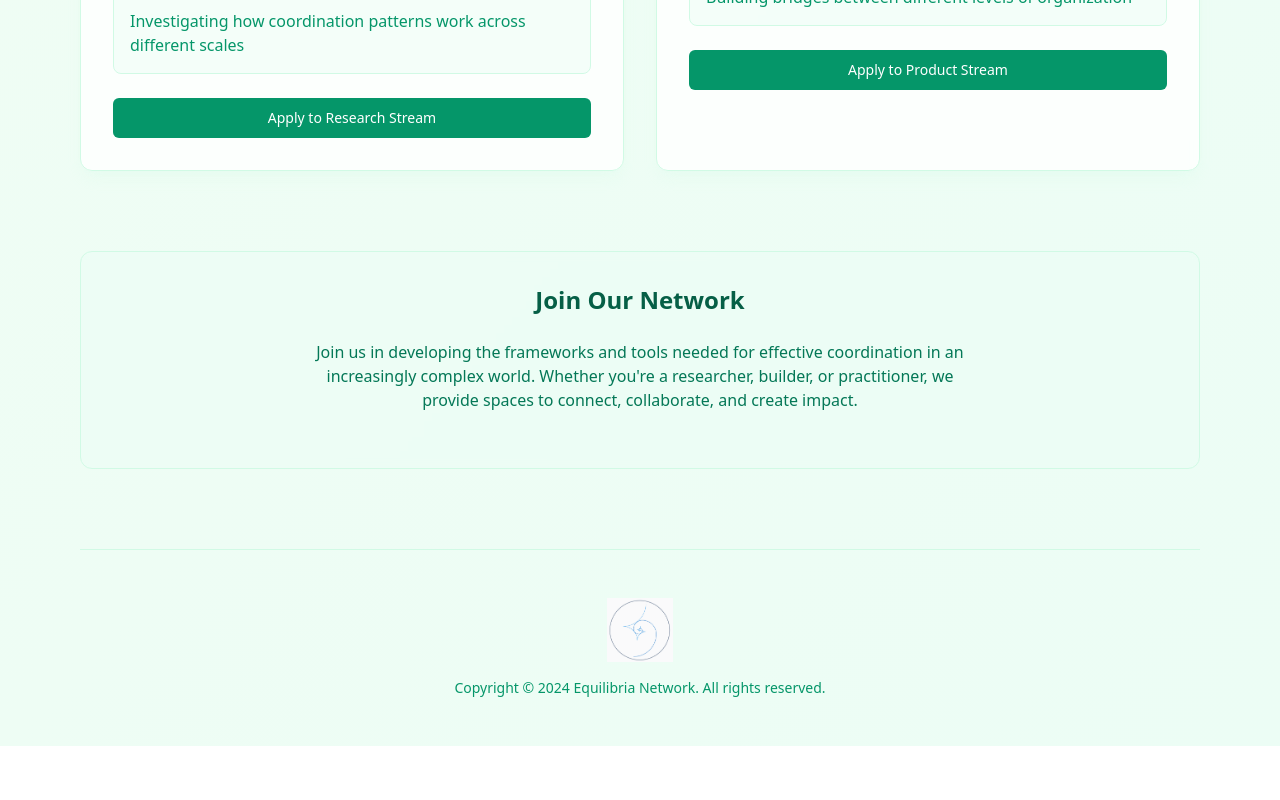
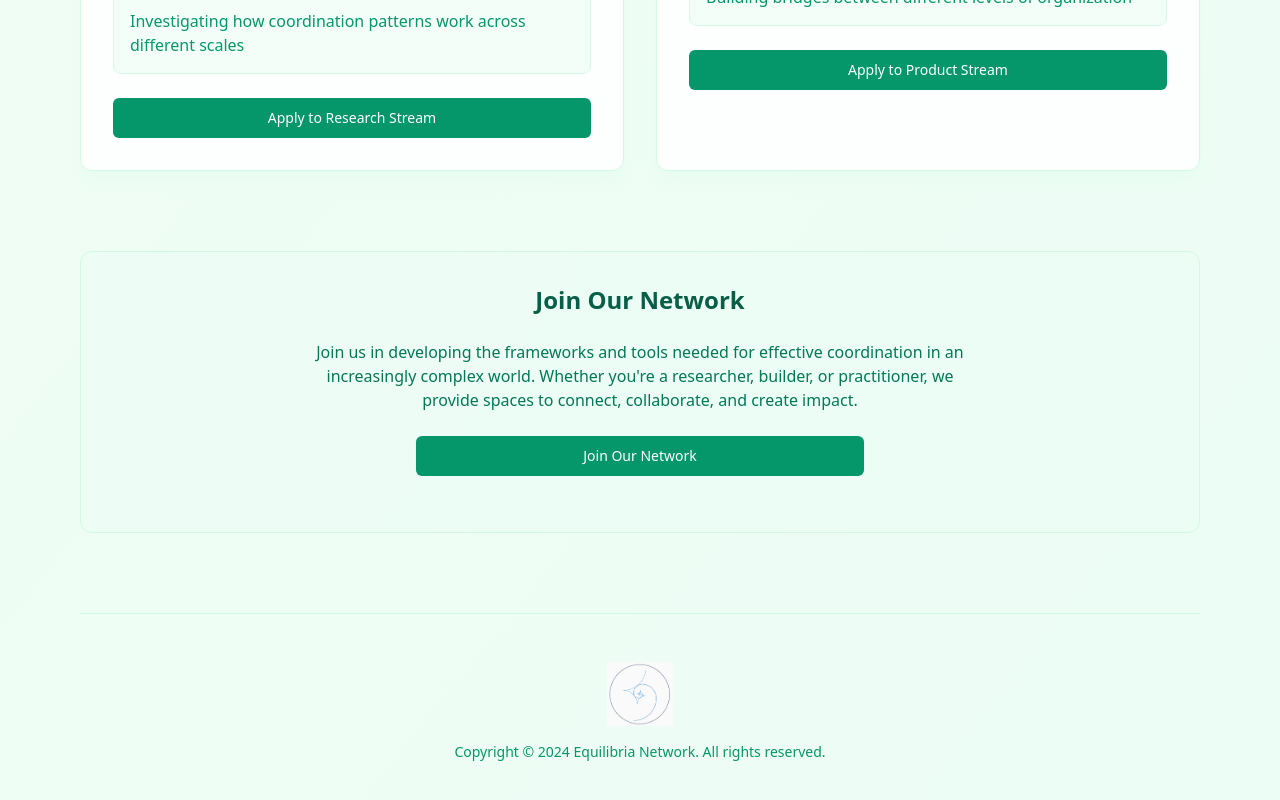
Before and after one commit to Equilibria-Network/eq-network, a React (Vite) app: page / in a window 1280 px wide. Shown: the part 839-1639 px from the top of the page. Before the commit the page ends 1585 px from the top, so only its background shows below. Built offline with nearby package versions, Linux system fonts and the light colour scheme.

Commit message:
Add button to Index page
Implemented a button on the Index page to improve user interaction.
[skip gpt_engineer]

```diff
--- a/src/pages/Index.tsx
+++ b/src/pages/Index.tsx
@@ -5,6 +5,14 @@ import { toast } from "sonner";
 
 const Index = () => {
   const [email, setEmail] = useState("");
+
+  const handleClick = () => {
+    // @ts-ignore
+    if (window.ml) {
+      // @ts-ignore
+      window.ml('show', 'NU2hRJ', true);
+    }
+  };
 
   return (
     <div className="min-h-screen bg-gradient-to-br from-green-50 to-emerald-50">
@@ -88,6 +96,12 @@ const Index = () => {
           <p className="text-emerald-700 max-w-2xl mx-auto">
             Join us in developing the frameworks and tools needed for effective coordination in an increasingly complex world. Whether you're a researcher, builder, or practitioner, we provide spaces to connect, collaborate, and create impact.
           </p>
+          <Button
+            onClick={handleClick}
+            className="w-full max-w-md mx-auto bg-emerald-600 hover:bg-emerald-700 text-white"
+          >
+            Join Our Network
+          </Button>
           <div className="ml-embedded" data-form="NU2hRJ"></div>
         </section>
 
```
